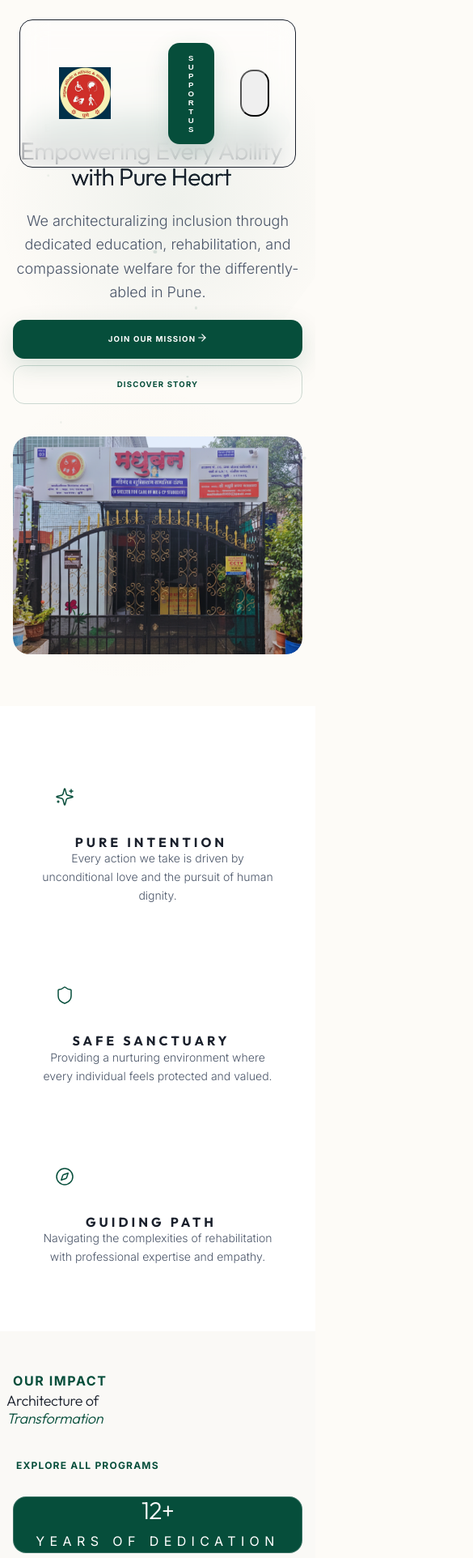
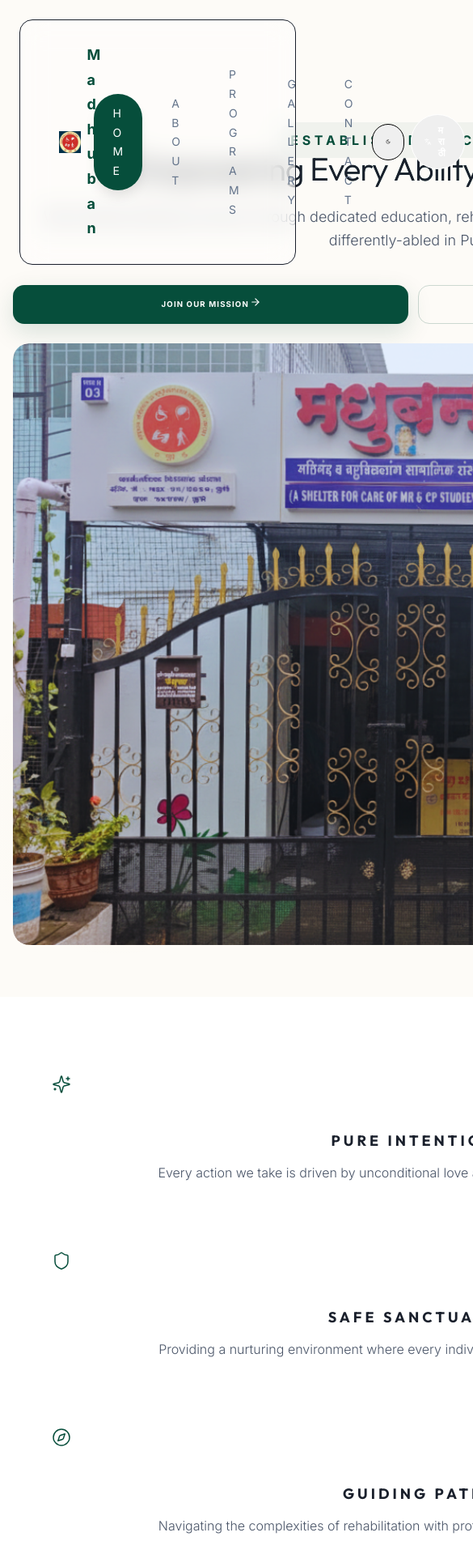
Before and after one commit to Dip-2007/cep-madhuban, a React (Vite) app: page / in a window 390 px wide. Shown: the top 1924 px of the page at 81% size, 585 px wide, since content can reach past the window. Built offline with nearby package versions, Linux system fonts and the light colour scheme.

Commit message:
feat: initialize base styles and core page components for website structure

```diff
--- a/src/components/Header.jsx
+++ b/src/components/Header.jsx
@@ -64,14 +64,15 @@
             />
             <motion.span
                style={{ scale: logoScale }}
-               className="text-primary font-bold text-xl tracking-widest ml-1 hidden sm:block"
+               className="text-primary font-bold text-xl tracking-widest ml-1"
             >
                {t('nav.madhuban')}
             </motion.span>
           </NavLink>
 
           {/* Desktop Menu */}
-          <ul className="hidden lg:flex items-center gap-6 xl:gap-8 ml-8 xl:ml-12 h-full">
+          {/* Desktop Menu */}
+          <ul className="flex items-center gap-6 xl:gap-8 ml-8 xl:ml-12 h-full">
             {navLinks.map((link) => {
               const isActive = link.path === '/' ? location.pathname === '/' : location.pathname.startsWith(link.path);
               return (
@@ -100,7 +101,7 @@
             })}
           </ul>
 
-          <div className="hidden lg:flex items-center ml-auto gap-4">
+          <div className="flex items-center ml-auto gap-4">
             <motion.button
               whileHover={{ scale: 1.05 }}
               whileTap={{ scale: 0.95 }}
@@ -128,86 +129,9 @@
               </motion.button>
             </NavLink>
           </div>
-          {/* Mobile Menu Toggle */}
-          <div className="flex items-center gap-2 sm:gap-4 lg:hidden">
-            <NavLink to="/donate">
-              <motion.button
-                whileHover={{ scale: 1.05 }}
-                whileTap={{ scale: 0.95 }}
-                className="btn btn-primary text-[10px] px-4 py-2 leading-none"
-              >
-                {t('nav.support')}
-              </motion.button>
-            </NavLink>
-            <button
-              onClick={() => setIsOpen(!isOpen)}
-              className="p-1 sm:p-2 rounded-xl transition-colors"
-              aria-label={isOpen ? "Close menu" : "Open menu"}
-            >
-              <motion.div
-                initial={false}
-                animate={{ rotate: isOpen ? 90 : 0 }}
-                transition={{ duration: 0.2 }}
-              >
-                {isOpen ? <X size={26} strokeWidth={2.5} className="text-primary" /> : <Menu size={26} strokeWidth={2.5} className="text-primary" />}
-              </motion.div>
-            </button>
-          </div>
         </motion.nav>
       </div>
 
-      {/* Mobile Menu */}
-      <AnimatePresence>
-        {isOpen && (
-          <motion.div
-            initial={{ opacity: 0, y: -20, scale: 0.95 }}
-            animate={{ opacity: 1, y: 0, scale: 1 }}
-            exit={{ opacity: 0, y: -20, scale: 0.95 }}
-            transition={{ duration: 0.4, ease: [0.16, 1, 0.3, 1] }}
-            className="lg:hidden fixed top-24 left-4 right-4 glass p-6 sm:p-8 flex flex-col gap-4 sm:gap-6 rounded-3xl z-50 shadow-2xl border border-white/50"
-          >
-            {navLinks.map((link) => {
-              const isActive = link.path === '/' ? location.pathname === '/' : location.pathname.startsWith(link.path);
-              return (
-                <Link
-                  key={link.name}
-                  to={link.path}
-                  onClick={() => setIsOpen(false)}
-                  className="relative text-xs sm:text-sm font-bold uppercase tracking-widest transition-colors text-center py-3 px-4 rounded-xl overflow-hidden"
-                >
-                  {isActive && (
-                    <motion.div
-                      layoutId="mobile-pill"
-                      className="absolute inset-0 bg-primary rounded-xl -z-10"
-                      initial={false}
-                      transition={{ type: "spring", stiffness: 400, damping: 30 }}
-                    />
-                  )}
-                  <span className={`relative z-10 transition-colors ${isActive ? 'text-white' : 'text-slate-500 hover:text-primary'}`}>{link.name}</span>
-                </Link>
-              );
-            })}
-            <div className="border-t border-primary/10 my-2"></div>
-
-            <div className="grid grid-cols-2 gap-3 mt-2">
-              <button
-                onClick={() => setIsDark(!isDark)}
-                className={`flex items-center justify-center gap-2 py-3 rounded-xl transition-colors ${isDark ? 'bg-white/10 text-white' : 'bg-black/5 text-slate-700'}`}
-              >
-                {isDark ? <Sun size={18} /> : <Moon size={18} />}
-                <span className="text-[10px] font-bold uppercase tracking-widest">{isDark ? 'Light' : 'Dark'}</span>
-              </button>
-              <button
-                onClick={toggleLanguage}
-                className="flex items-center justify-center gap-2 py-3 bg-primary text-white rounded-xl shadow-md"
-              >
-                <Languages size={18} />
-                <span className="text-[10px] font-bold uppercase tracking-widest">{language === 'en' ? 'मराठी' : 'ENG'}</span>
-              </button>
-            </div>
-          </motion.div>
-        )}
-      </AnimatePresence>
     </motion.header>
   );
 };
--- a/src/index.css
+++ b/src/index.css
@@ -63,25 +63,6 @@
   transition: all 0.3s ease;
 }
 
-/* Responsive Display Utilities */
-.hidden { display: none !important; }
-.block { display: block !important; }
-
-@media (min-width: 640px) {
-  .sm\:hidden { display: none !important; }
-  .sm\:block { display: block !important; }
-}
-
-@media (min-width: 768px) {
-  .md\:hidden { display: none !important; }
-  .md\:block { display: block !important; }
-}
-
-@media (min-width: 1024px) {
-  .lg\:hidden { display: none !important; }
-  .lg\:block { display: block !important; }
-}
-
 h1,
 h2,
 h3,
@@ -100,12 +81,6 @@
   padding: 0 2rem;
 }
 
-@media (max-width: 640px) {
-  .container {
-    padding: 0 1.25rem;
-  }
-}
-
 /* Premium Components */
 .glass {
   background: var(--glass);
@@ -116,18 +91,6 @@
 
 .section-padding {
   padding: 8rem 0;
-}
-
-@media (max-width: 768px) {
-  .section-padding {
-    padding: 5rem 0;
-  }
-}
-
-@media (max-width: 480px) {
-  .section-padding {
-    padding: 3.5rem 0;
-  }
 }
 
 /* The "Best" Buttons */
@@ -601,18 +564,6 @@
   font-size: 4.5rem;
 }
 
-@media (max-width: 768px) {
-  .text-7xl { font-size: 3.5rem; }
-  .text-5xl { font-size: 2.5rem; }
-  .text-4xl { font-size: 2rem; }
-}
-
-@media (max-width: 480px) {
-  .text-7xl { font-size: 2.5rem; }
-  .text-5xl { font-size: 2rem; }
-  .text-4xl { font-size: 1.75rem; }
-}
-
 .md\:text-2xl {
   font-size: 1.5rem;
 }
@@ -1712,19 +1663,15 @@
   }
 }
 
-/* Prevent horizontal scroll */
-@media (max-width: 768px) {
-
+/* Prevent horizontal squashing - Enforce Global PC View */
+@media (max-width: 1024px) {
   html,
   body {
-    overflow-x: hidden;
-    width: 100%;
-  }
-
-  * {
-    max-width: 100%;
-  }
-}
+    overflow-x: auto;
+    min-width: 1024px;
+  }
+}
+
 
 /* Enhanced Touch Targets */
 @media (hover: none) and (pointer: coarse) {
--- a/src/pages/Donate.jsx
+++ b/src/pages/Donate.jsx
@@ -28,31 +28,31 @@
   };
 
   return (
-    <div className="donate-page pt-24 sm:pt-32 lg:pt-40 pb-16 sm:pb-24 lg:pb-32">
+    <div className="donate-page pt-40 pb-32">
       <div className="container">
         {/* Header Section */}
         <motion.div
           initial="hidden"
           whileInView="visible"
           viewport={{ once: true }}
-          className="max-w-4xl mb-12 sm:mb-24 md:mb-32 text-center mx-auto"
+          className="max-w-4xl mb-32 text-center"
         >
           <motion.span
             variants={fadeInUp}
-            className="text-[10px] font-bold tracking-[0.4em] uppercase text-primary mb-6 sm:mb-10 block"
+            className="text-[10px] font-bold tracking-[0.4em] uppercase text-primary mb-10 block"
           >
             {t('donate.header.badge')}
           </motion.span>
           <motion.h1
             variants={fadeInUp}
-            className="text-2xl sm:text-4xl md:text-6xl lg:text-7xl font-light text-text leading-tight mb-6 sm:mb-12"
+            className="text-7xl font-light text-text leading-tight mb-12"
           >
             {t('donate.header.titlePart1')}<br />
             <span className="italic font-normal text-primary">{t('donate.header.titlePart2')}</span>
           </motion.h1>
           <motion.p
             variants={fadeInUp}
-            className="text-base sm:text-lg md:text-xl lg:text-2xl text-muted font-light leading-relaxed max-w-3xl mx-auto"
+            className="text-2xl lg:text-3xl text-muted font-light leading-relaxed max-w-3xl mx-auto"
           >
             {t('donate.header.description')}
           </motion.p>
@@ -84,9 +84,15 @@
               className="bg-gradient-to-br from-white to-gray-50 rounded-3xl p-8 sm:p-12 shadow-lg hover:shadow-xl transition-shadow duration-500 border border-gray-100"
             >
               <div className="flex items-center gap-3 mb-6">
-                <Heart className="w-6 h-6 text-primary" />
+                <svg style={{ width: '24px', height: '24px', flexShrink: 0 }} viewBox="0 0 48 48" fill="none" xmlns="http://www.w3.org/2000/svg">
+                  <path fill="#4285F4" d="M46.1 24.5c0-1.6-.1-3.2-.4-4.8H24v9h12.4c-.5 2.9-2.2 5.4-4.7 7.1v5.9h7.6c4.5-4.1 7.1-10.2 7.1-17.2z" />
+                  <path fill="#34A853" d="M24 47c6.2 0 11.4-2.1 15.2-5.6l-7.6-5.9c-2 1.3-4.7 2.1-7.6 2.1-5.9 0-10.9-4-12.7-9.4H3.4v6C7.3 41.9 15 47 24 47z" />
+                  <path fill="#FBBC05" d="M11.3 28.2c-.4-1.3-.7-2.7-.7-4.2s.3-2.9.7-4.2v-6H3.4A23.9 23.9 0 0 0 0 24c0 3.8.9 7.4 2.5 10.7l8.8-6.5z" />
+                  <path fill="#EA4335" d="M24 9.6c3.4 0 6.4 1.2 8.8 3.5l6.6-6.6a23.4 23.4 0 0 0-15.4-6.5C15 0 7.3 5.1 3.4 12.8l7.9 6.2c1.8-5.4 6.8-9.4 12.7-9.4z" />
+                </svg>
                 <h2 className="text-2xl sm:text-3xl font-bold text-primary">{t('donate.gpay.title')}</h2>
               </div>
+
 
               <div className="space-y-4">
                 <div>
--- a/src/pages/Gallery.jsx
+++ b/src/pages/Gallery.jsx
@@ -38,13 +38,13 @@
   const allVideos = [...(dynamicVideos || []), ...staticVideos];
 
   return (
-    <div className="gallery-v2 pt-24 sm:pt-32 lg:pt-40 pb-16 sm:pb-24 lg:pb-32">
+    <div className="gallery-v2 pt-40 pb-32">
       <div className="container">
-        <div className="max-w-4xl mb-12 sm:mb-24 md:mb-32">
+        <div className="max-w-4xl mb-32">
           <motion.span
             initial={{ opacity: 0 }}
             whileInView={{ opacity: 1 }}
-            className="text-[10px] font-bold tracking-[0.4em] uppercase text-primary mb-6 sm:mb-10 block"
+            className="text-[10px] font-bold tracking-[0.4em] uppercase text-primary mb-10 block"
           >
             {t('gallery.header.badge')}
           </motion.span>
@@ -52,7 +52,7 @@
             initial={{ y: 30, opacity: 0 }}
             whileInView={{ y: 0, opacity: 1 }}
             transition={{ duration: 1 }}
-            className="text-2xl sm:text-4xl md:text-6xl lg:text-7xl font-light text-text leading-tight mb-6 sm:mb-12"
+            className="text-7xl font-light text-text leading-tight mb-12"
           >
             {t('gallery.header.titlePart1')} <br />
             <span className="italic font-normal text-primary">{t('gallery.header.titlePart2')}</span>
@@ -61,7 +61,7 @@
             initial={{ y: 30, opacity: 0 }}
             whileInView={{ y: 0, opacity: 1 }}
             transition={{ duration: 1, delay: 0.2 }}
-            className="text-base sm:text-lg md:text-xl text-muted font-light max-w-2xl"
+            className="text-2xl lg:text-3xl text-muted font-light max-w-2xl"
           >
             {t('gallery.header.description')}
           </motion.p>
@@ -85,7 +85,7 @@
                     href={link}
                     target="_blank"
                     whileHover={{ y: -5 }}
-                    className="glass p-6 sm:p-8 rounded-2xl group flex flex-col justify-between min-h-[140px] sm:min-h-[160px] hover:bg-white transition-all duration-500 hover:shadow-premium"
+                    className="glass p-8 rounded-2xl group flex flex-col justify-between min-h-[160px] hover:bg-white transition-all duration-500 hover:shadow-premium"
                   >
                      <PlayCircle size={28} className="text-primary/20 group-hover:text-primary transition-colors mb-4 sm:mb-6" strokeWidth={1} />
                      <div className="flex justify-between items-end gap-2">
--- a/src/pages/Home.jsx
+++ b/src/pages/Home.jsx
@@ -134,7 +134,7 @@
       {/* ── Immersive Hero ── */}
       <section
         ref={heroRef}
-        className="relative pt-32 lg:pt-40 pb-16 lg:pb-32 overflow-hidden bg-background"
+        className="relative pt-40 pb-32 overflow-hidden bg-background"
       >
         <FloatingParticles />
 
@@ -180,7 +180,7 @@
             >
               <motion.span
                 variants={itemVars}
-                className="inline-block text-sm sm:text-base md:text-lg font-bold tracking-widest-md uppercase text-primary mb-4 sm:mb-6 bg-primary-soft px-6 sm:px-8 py-3 rounded-full"
+                className="inline-block text-lg font-bold tracking-widest-md uppercase text-primary mb-10 bg-primary-soft px-8 py-3 rounded-full"
                 whileHover={{ scale: 1.05 }}
               >
                 {content?.home?.hero?.badge || t('home.hero.badge')}
@@ -188,25 +188,25 @@
 
               <motion.h1
                 variants={itemVars}
-                className="hero-title text-4xl sm:text-5xl md:text-6xl xl:text-7xl mb-6 font-light text-text leading-tightest"
+                className="hero-title text-7xl mb-12 font-light text-text leading-tightest"
               >
                 {content?.home?.hero?.title || t('home.hero.title')}
               </motion.h1>
 
               <motion.p
                 variants={itemVars}
-                className="text-base sm:text-lg md:text-xl text-muted mb-8 lg:mb-10 max-w-xl mx-auto lg:mx-0 leading-relaxed font-light"
+                className="text-xl text-muted mb-10 max-w-xl mx-auto lg:mx-0 leading-relaxed font-light"
               >
                 {content?.home?.hero?.description || t('home.hero.description')}
               </motion.p>
 
               <motion.div
                 variants={itemVars}
-                className="flex flex-col sm:flex-row flex-wrap justify-center lg:justify-start gap-4 mb-4 sm:mb-0"
+                className="flex justify-center lg:justify-start gap-6"
               >
                 <Link
                   to="/contact"
-                  className="btn btn-primary group px-6 sm:px-8 py-4 sm:py-3 text-xs-plus leading-none"
+                  className="btn btn-primary group"
                 >
                   {t('home.hero.join')}
                   <motion.span
@@ -219,7 +219,7 @@
                 </Link>
                 <Link
                   to="/about"
-                  className="btn btn-outline px-6 sm:px-8 py-4 sm:py-3 text-xs-plus border-slate-300 text-slate-700 hover:border-primary hover:text-white leading-none"
+                  className="btn btn-outline"
                 >
                   {t('home.hero.discover')}
                 </Link>
@@ -298,19 +298,19 @@
                 whileInView="visible"
                 viewport={{ once: true, margin: '-60px' }}
                 whileHover={{ y: -12, boxShadow: '0 20px 40px rgba(0,0,0,0.08)' }}
-                className="text-center group p-4 sm:p-8 rounded-2xl transition-all"
+                className="text-center group p-8 rounded-2xl transition-all"
               >
                 <motion.div
-                  className="w-16 sm:w-20 h-16 sm:h-20 mx-auto flex items-center justify-center bg-background rounded-full mb-4 sm:mb-8 group-hover:bg-primary/5 transition-colors"
+                  className="w-20 h-20 mx-auto flex items-center justify-center bg-background rounded-full mb-8 group-hover:bg-primary/5 transition-colors"
                   whileHover={{ rotate: 10, scale: 1.1 }}
                   transition={{ type: 'spring', stiffness: 300 }}
                 >
                   <item.icon className="text-primary" size={24} strokeWidth={1.5} />
                 </motion.div>
-                <h3 className="text-lg md:text-xl mb-3 sm:mb-4 font-bold uppercase tracking-widest-sm">
+                <h3 className="text-xl mb-4 font-bold uppercase tracking-widest-sm">
                   {item.title}
                 </h3>
-                <p className="text-sm sm:text-base text-muted font-light leading-relaxed max-w-sm mx-auto">
+                <p className="text-base text-muted font-light leading-relaxed max-w-sm mx-auto">
                   {item.desc}
                 </p>
               </motion.div>
@@ -322,7 +322,7 @@
       {/* ── Featured Impact - Bento Layout with Counting Animation ── */}
       <section className="section-padding bg-cream overflow-hidden">
         <div className="container">
-          <div className="flex flex-col md:flex-row justify-between items-start md:items-end mb-12 md:mb-20 gap-6 md:gap-8">
+          <div className="flex justify-between items-end mb-20">
             <motion.div
               className="max-w-2xl"
               initial={{ x: -40, opacity: 0 }}
@@ -330,10 +330,10 @@
               viewport={{ once: true }}
               transition={{ duration: 0.8, ease: [0.16, 1, 0.3, 1] }}
             >
-              <span className="text-primary font-bold text-[10px] tracking-widest uppercase mb-3 md:mb-4 block">
+              <span className="text-primary font-bold text-[10px] tracking-widest uppercase mb-4 block">
                 {t('home.impact.label')}
               </span>
-              <h2 className="text-xl sm:text-4xl md:text-5xl font-light leading-tight">
+              <h2 className="text-5xl font-light leading-tight">
                 {t('home.impact.titlePart1')}{' '}
                 <span className="text-primary italic">{t('home.impact.titlePart2')}</span>
               </h2>
@@ -346,10 +346,10 @@
             >
               <Link
                 to="/programs"
-                className="text-xs font-bold uppercase tracking-widest text-primary flex items-center gap-2 md:gap-3 group mt-4 md:mt-0"
+                className="text-xs font-bold uppercase tracking-widest text-primary flex items-center gap-3 group"
               >
                 {t('home.impact.explore')}{' '}
-                <div className="w-8 md:w-10 h-px bg-primary transition-all group-hover:w-12 md:group-hover:w-16"></div>
+                <div className="w-16 h-px bg-primary transition-all group-hover:w-24"></div>
               </Link>
             </motion.div>
           </div>
@@ -366,13 +366,12 @@
                 whileInView={{ y: 0, opacity: 1, scale: 1 }}
                 viewport={{ once: true }}
                 transition={{ duration: 0.7, delay: i * 0.12, ease: [0.16, 1, 0.3, 1] }}
-                whileHover={{ y: -6, scale: 1.02 }}
-                className="glass py-8 sm:py-12 px-4 sm:px-12 flex flex-col justify-center items-center bg-primary text-white rounded-2xl cursor-default text-center"
+                className="glass py-12 px-12 flex flex-col justify-center items-center bg-primary text-white rounded-2xl cursor-default text-center"
               >
-                <h4 className="text-4xl sm:text-5xl font-light mb-2">
+                <h4 className="text-5xl font-light mb-2">
                   <AnimatedCounter end={item.end} suffix={item.suffix} duration={item.duration} />
                 </h4>
-                <p className="text-white/70 uppercase text-[10px] sm:text-xs tracking-widest-lg">
+                <p className="text-white/70 uppercase text-xs tracking-widest-lg">
                   {item.label}
                 </p>
               </motion.div>
--- a/src/pages/Programs.jsx
+++ b/src/pages/Programs.jsx
@@ -53,13 +53,13 @@
   ];
 
   return (
-    <div className="programs-v2 pt-24 sm:pt-32 lg:pt-40 pb-16 sm:pb-24 lg:pb-32">
+    <div className="programs-v2 pt-40 pb-32">
       <div className="container">
-        <div className="max-w-4xl mb-12 sm:mb-24 md:mb-32">
+        <div className="max-w-4xl mb-32">
           <motion.span
             initial={{ opacity: 0 }}
             whileInView={{ opacity: 1 }}
-            className="text-[10px] font-bold tracking-[0.4em] uppercase text-primary mb-6 sm:mb-10 block"
+            className="text-[10px] font-bold tracking-[0.4em] uppercase text-primary mb-10 block"
           >
             {t('programs.header.badge')}
           </motion.span>
@@ -67,7 +67,7 @@
             initial={{ y: 30, opacity: 0 }}
             whileInView={{ y: 0, opacity: 1 }}
             transition={{ duration: 1 }}
-            className="text-2xl sm:text-4xl md:text-6xl lg:text-7xl font-light text-text leading-tight mb-6 sm:mb-12"
+            className="text-7xl font-light text-text leading-tight mb-12"
           >
             {t('programs.header.titlePart1')} <br />
             <span className="italic font-normal text-primary">{t('programs.header.titlePart2')}</span>
```
Also changed, not shown: src/pages/About.jsx (+22 -19 lines), src/pages/Contact.jsx (+11 -13 lines).
